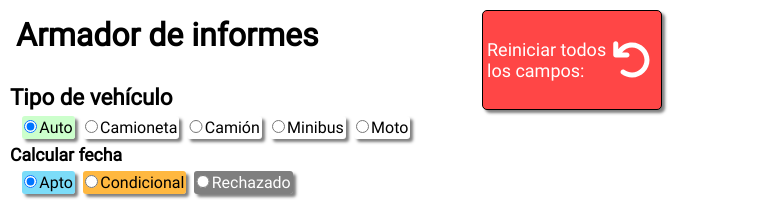
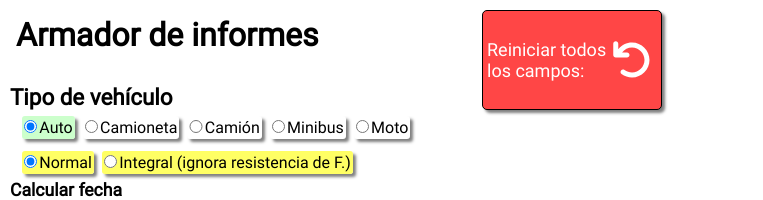
Before and after one commit to Juaniessi/buba-app, a React (Create React App) app: page / in a window 1280 px wide. Shown: the top 200 px of the page, without its empty margins (0-763 px from the left). Built offline with nearby package versions, Linux system fonts and the light colour scheme.

Commit message:
added transmision type button and functionality

```diff
--- a/src/components/dataArrays/radioBtnDB.js
+++ b/src/components/dataArrays/radioBtnDB.js
@@ -26,19 +26,19 @@ const radioGeneratorArray = {
 			value: 'Leve',
 			label: 'Leve',
 			order: 1,
-			class: "yellow",
+			class: 'yellow',
 		},
 		{
 			value: 'Moderado',
 			label: 'Moderado',
 			order: 2,
-			class: "orange",
+			class: 'orange',
 		},
 		{
 			value: 'Grave',
 			label: 'Grave',
 			order: 3,
-			class: "black",
+			class: 'black',
 		},
 	],
 	engineType: [
@@ -61,6 +61,16 @@ const radioGeneratorArray = {
 			label: 'Camión grande (No susp. ni Rueda frenada)',
 		},
 	],
+	transmisionType: [
+		{
+			value: '4x2',
+			label: 'Normal',
+		},
+		{
+			value: '4x4',
+			label: 'Integral (ignora resistencia de F.)',
+		},
+	],
 	dateCalc: [
 		{
 			value: 'Apto',
@@ -75,7 +85,6 @@ const radioGeneratorArray = {
 			label: 'Rechazado',
 		},
 	],
-
 };
 
 export {radioGeneratorArray};
--- a/src/components/main/Main.jsx
+++ b/src/components/main/Main.jsx
@@ -22,6 +22,7 @@ function Main() {
 		setReportArray('');
 		setEngineType({value: '4T', label: '4 Tiempos'});
 		setTruckSize({value: 'smallTruck', label: 'Camión pequeño'});
+		setTransmisionType({value: '4x2', label: 'Normal'});
 		setDateCalcBtn({value: 'Apto', label: 'Apto'});
 		loadFileRef.current.value = null;
 		loadImgRef.current.value = [];
@@ -35,6 +36,7 @@ function Main() {
 		setTipo(item.value);
 		setEngineType({value: '4T', label: '4 Tiempos'});
 		setTruckSize({value: 'smallTruck', label: 'Camión pequeño'});
+		setTransmisionType({value: '4x2', label: 'Normal'});
 	};
 
 	const [severidad, setSeveridad] = useState({
@@ -98,12 +100,21 @@ function Main() {
 		label: '4 Tiempos',
 	});
 	/**
-	 * created to manage truck sizes.
+	 * manages truck sizes.
 	 * to use porpperly, add truckSize.value to evaluation functions.
 	 */
 	const [truckSize, setTruckSize] = useState({
 		value: 'smallTruck',
 		label: 'Camión pequeño',
+	});
+	/**
+	 * manages truck sizes.
+	 * to use porpperly, add truckSize.value to evaluation functions.
+	 */
+
+	const [transmisionType, setTransmisionType] = useState({
+		value: '4x2',
+		label: 'Normal',
 	});
 
 	const [imgUpload, setImgUpload] = useState(null);
@@ -210,6 +221,24 @@ function Main() {
 									</div>
 							  ))
 							: ''}
+						{tipo === 'Auto' || tipo === 'Camioneta' || tipo === 'Minibus'
+							? radioGeneratorArray.transmisionType.map((item, i) => (
+									<div className="engine-and-size" key={i}>
+										<label className="btn-inside" htmlFor={item.value}>
+											<input
+												type="radio"
+												className="rad-c"
+												name="transmisionType"
+												id={item.value}
+												value={item.value}
+												checked={transmisionType.value === item.value}
+												onChange={() => setTransmisionType(item)}
+											/>
+											{item.label}
+										</label>
+									</div>
+							  ))
+							: ''}
 					</div>
 				</div>
 				<h3>Calcular fecha</h3>
@@ -259,6 +288,7 @@ function Main() {
 					reportArray={reportArray}
 					engineType={engineType}
 					truckSize={truckSize}
+					transmisionType={transmisionType}
 					imgUpload={imgUpload}
 					onImageChange={onImageChange}
 					loadImgRef={loadImgRef}
--- a/src/components/main/Report.jsx
+++ b/src/components/main/Report.jsx
@@ -33,6 +33,7 @@ function Report(props) {
 		reportArray,
 		engineType,
 		truckSize,
+		transmisionType,
 		imgUpload,
 		onImageChange,
 		loadImgRef,
@@ -138,7 +139,7 @@ function Report(props) {
 	 * @param {*} paramSelector value extracted from majorOrEqArray via get() method from maps.
 	 * @returns the HTML tag, className and the filling to be inserted inside <p>.
 	 */
-	function majorOrEqual(txtProp, paramSelector, truckSize) {
+	function majorOrEqual(txtProp, paramSelector, truckSize, transmisionType) {
 		let params = majorOrEqArray.get(paramSelector);
 		let severityEvaluation = '';
 		let severityLetter = '';
@@ -152,6 +153,11 @@ function Report(props) {
 			severityEvaluation = 'minor';
 			severityLetter = 'L';
 		} else {
+			severityEvaluation = '';
+			severityLetter = 'A';
+		}
+
+		if (transmisionType === '4x4') {
 			severityEvaluation = '';
 			severityLetter = 'A';
 		}
@@ -540,7 +546,8 @@ function Report(props) {
 												{majorOrEqual(
 													item.ruta,
 													'brakeResist',
-													truckSize.value
+													truckSize.value,
+													transmisionType.value
 												)}
 											</p>
 										</div>
```
